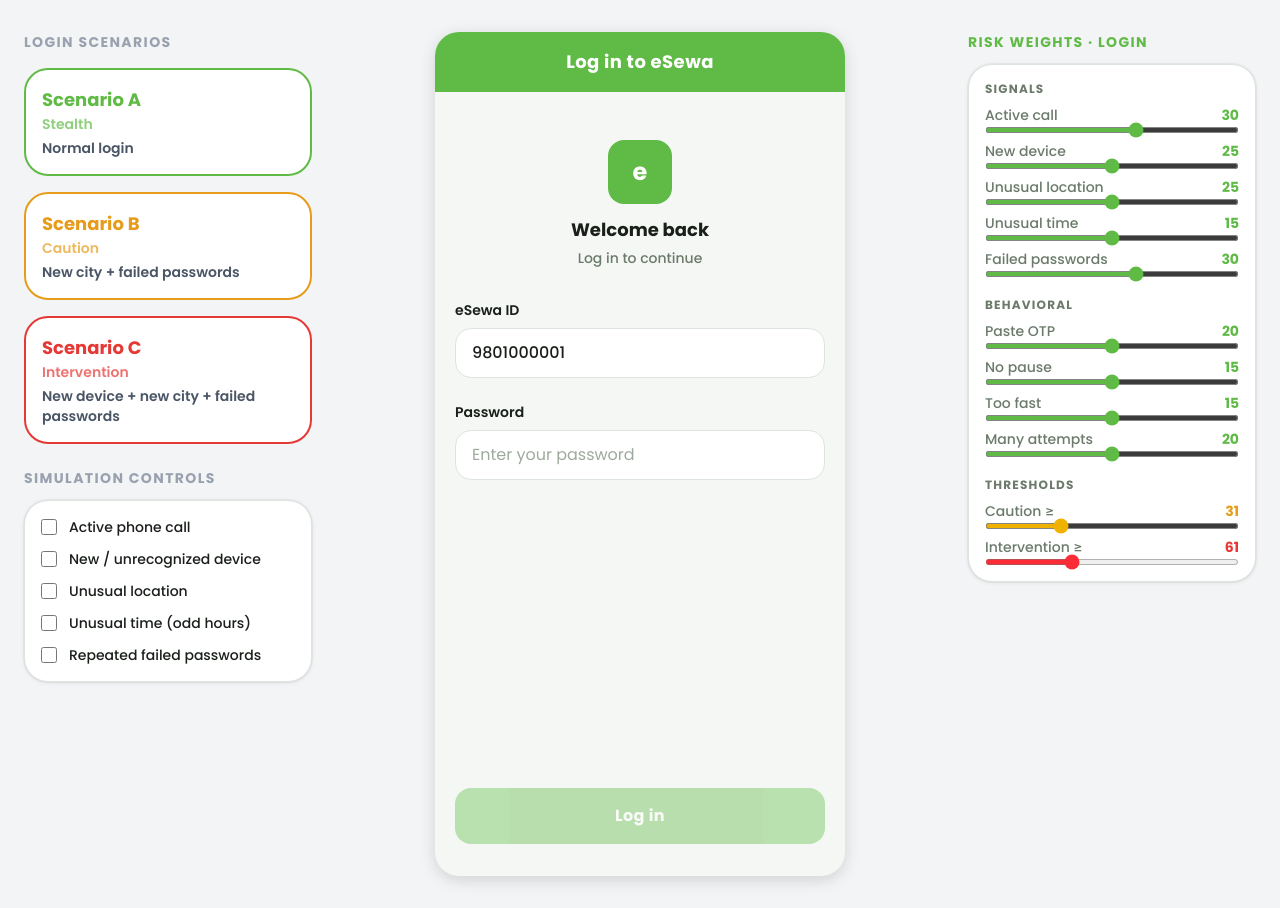
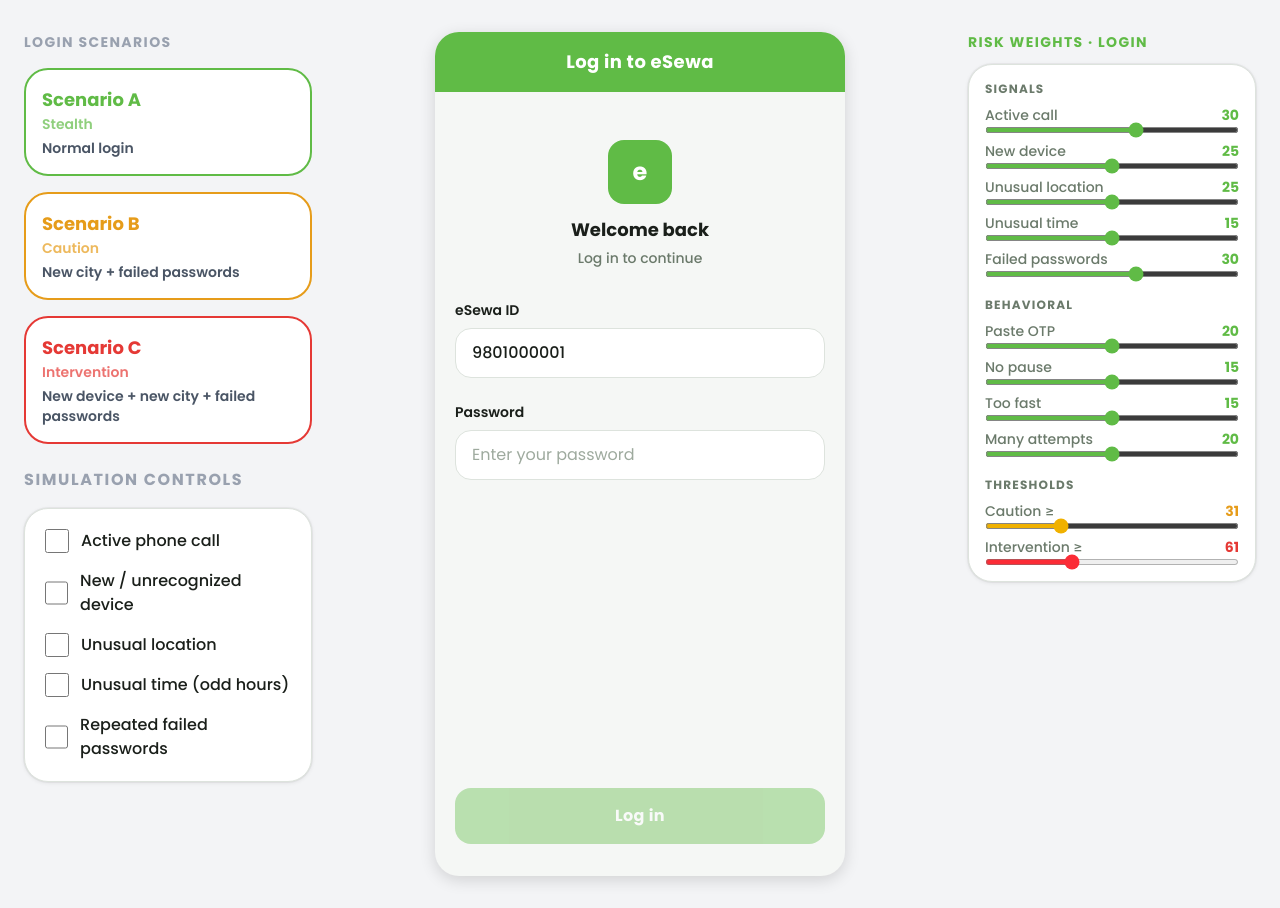
Before and after one commit to sagarEmn/dynamic-otp, a React (Vite) app: page / in a window 1280 px wide. Built offline with nearby package versions, Linux system fonts and the light colour scheme.

Commit message:
feat: update

```diff
--- a/src/components/SimulationPanel.jsx
+++ b/src/components/SimulationPanel.jsx
@@ -17,16 +17,16 @@ export default function SimulationPanel({ isLogin = false }) {
   const toggles = isLogin ? [...ENV_TOGGLES, LOGIN_TOGGLE] : ENV_TOGGLES;
 
   return (
-    <div className="flex flex-col gap-3">
-      <p className="text-sm font-bold text-gray-400 uppercase tracking-widest">
+    <div className="flex flex-col gap-4">
+      <p className="text-base font-bold text-gray-400 uppercase tracking-widest">
         Simulation controls
       </p>
-      <div className="bg-white rounded-xl shadow-card border border-esewa-border px-4 py-4 flex flex-col gap-3 text-sm font-medium">
+      <div className="bg-white rounded-xl shadow-card border border-esewa-border px-5 py-5 flex flex-col gap-4 text-base font-medium">
         {toggles.map(({ key, label }) => (
           <label key={key} className="flex items-center gap-3 cursor-pointer">
             <input
               type="checkbox"
-              className="h-4 w-4 accent-esewa-green"
+              className="h-6 w-6 accent-esewa-green"
               checked={simulation[key]}
               onChange={() => toggleSimulation(key)}
             />
```
